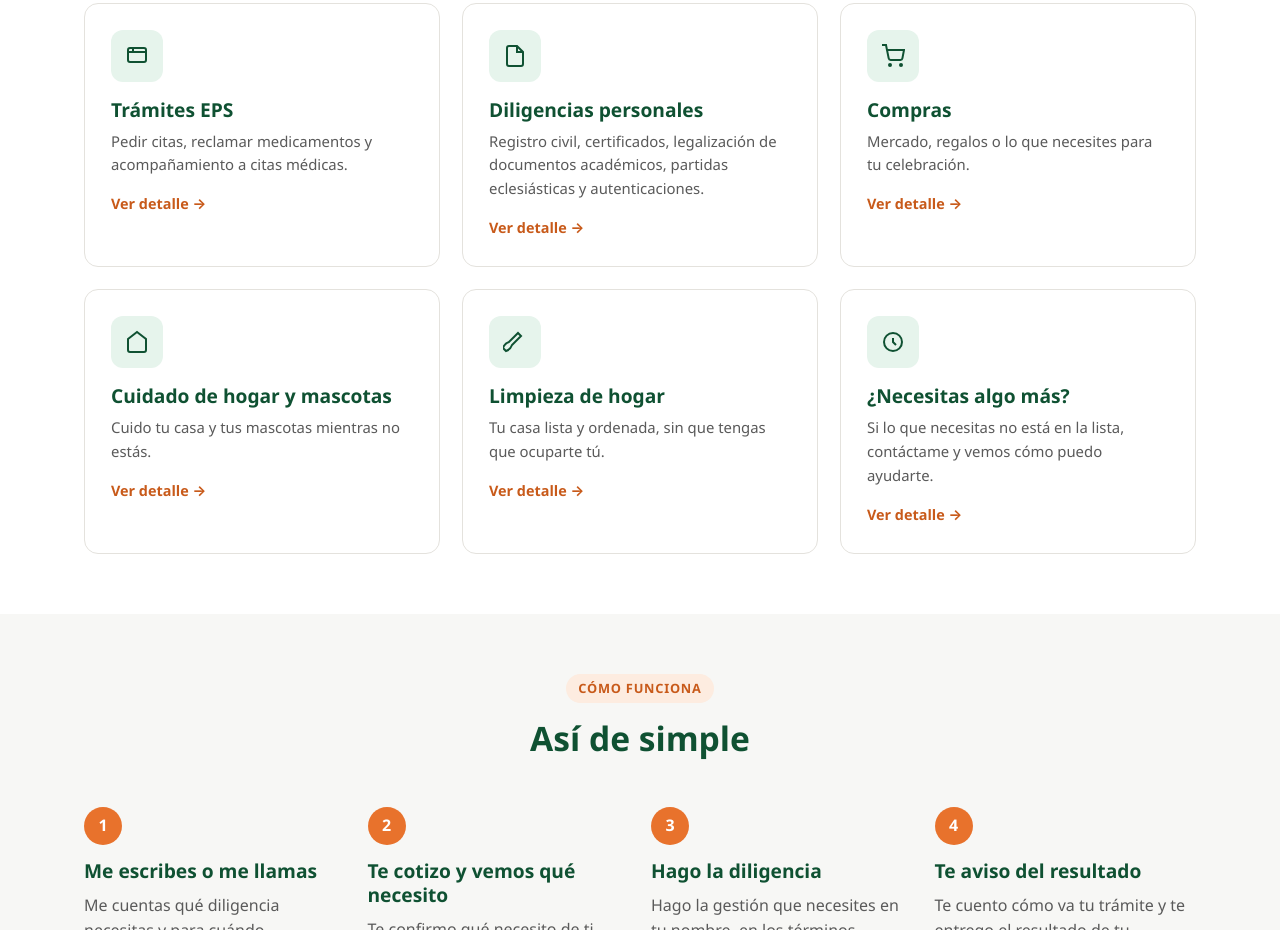
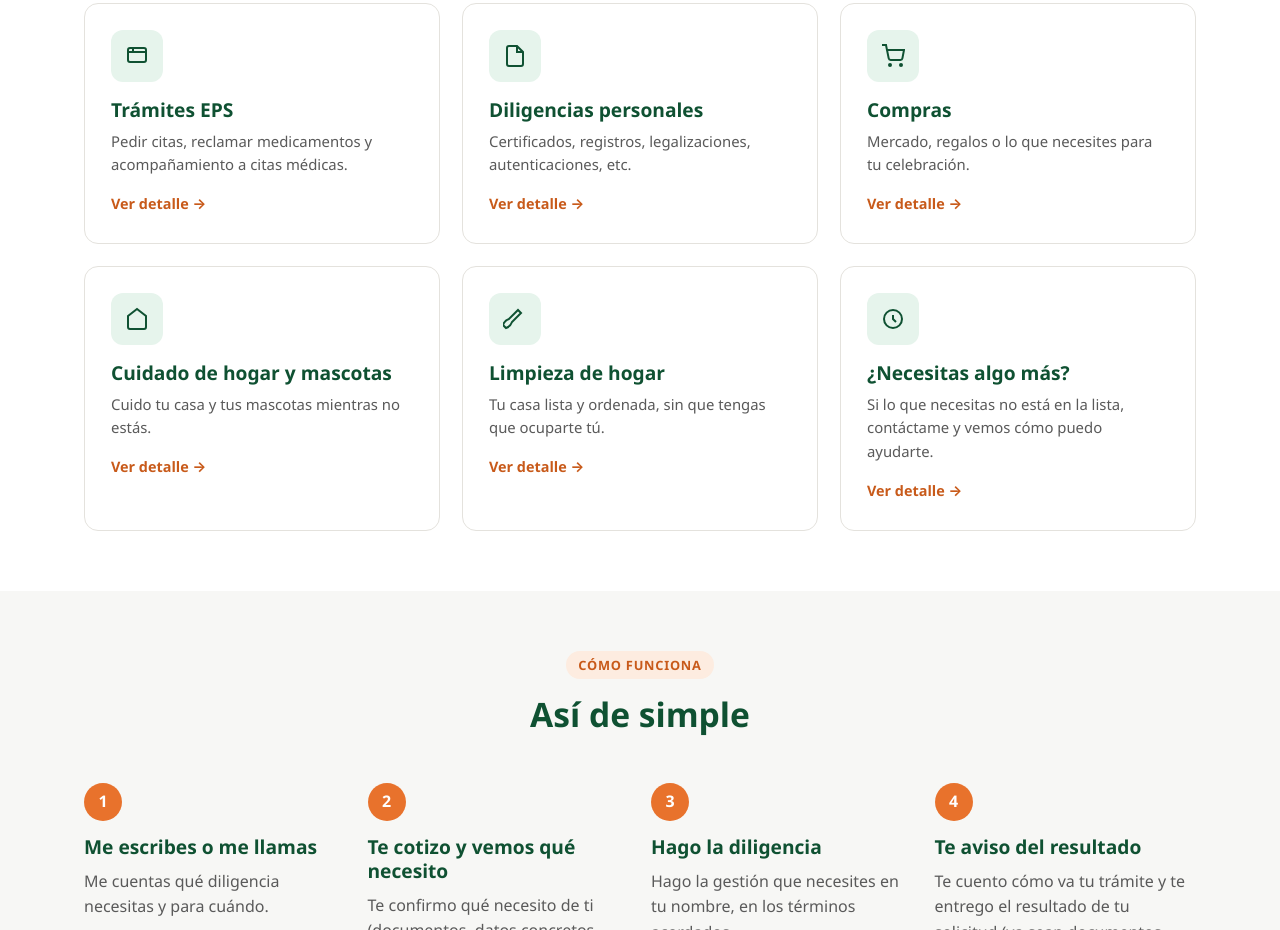
Before and after one commit to soficalleprieto/hago-tu-diligencia, a plain HTML site: page index.html in a window 1280 px wide. Shown: the part 1079-2009 px from the top of the page. Drawn offline with Linux system fonts and the light colour scheme.

Commit message:
Acorta la descripción de Diligencias personales en la tarjeta de la home
Co-Authored-By: Claude Sonnet 5 <noreply@anthropic.com>

```diff
--- a/index.html
+++ b/index.html
@@ -96,7 +96,7 @@
       <div class="card-servicio">
         <div class="ic"><svg width="24" height="24" viewBox="0 0 24 24" fill="none" stroke="currentColor" stroke-width="2"><path d="M14 2H6a2 2 0 0 0-2 2v16a2 2 0 0 0 2 2h12a2 2 0 0 0 2-2V8z"/><path d="M14 2v6h6"/></svg></div>
         <h3>Diligencias personales</h3>
-        <p>Registro civil, certificados, legalización de documentos académicos, partidas eclesiásticas y autenticaciones.</p>
+        <p>Certificados, registros, legalizaciones, autenticaciones, etc.</p>
         <a href="servicios/diligencias-personales.html" class="link">Ver detalle →</a>
       </div>
 
```
